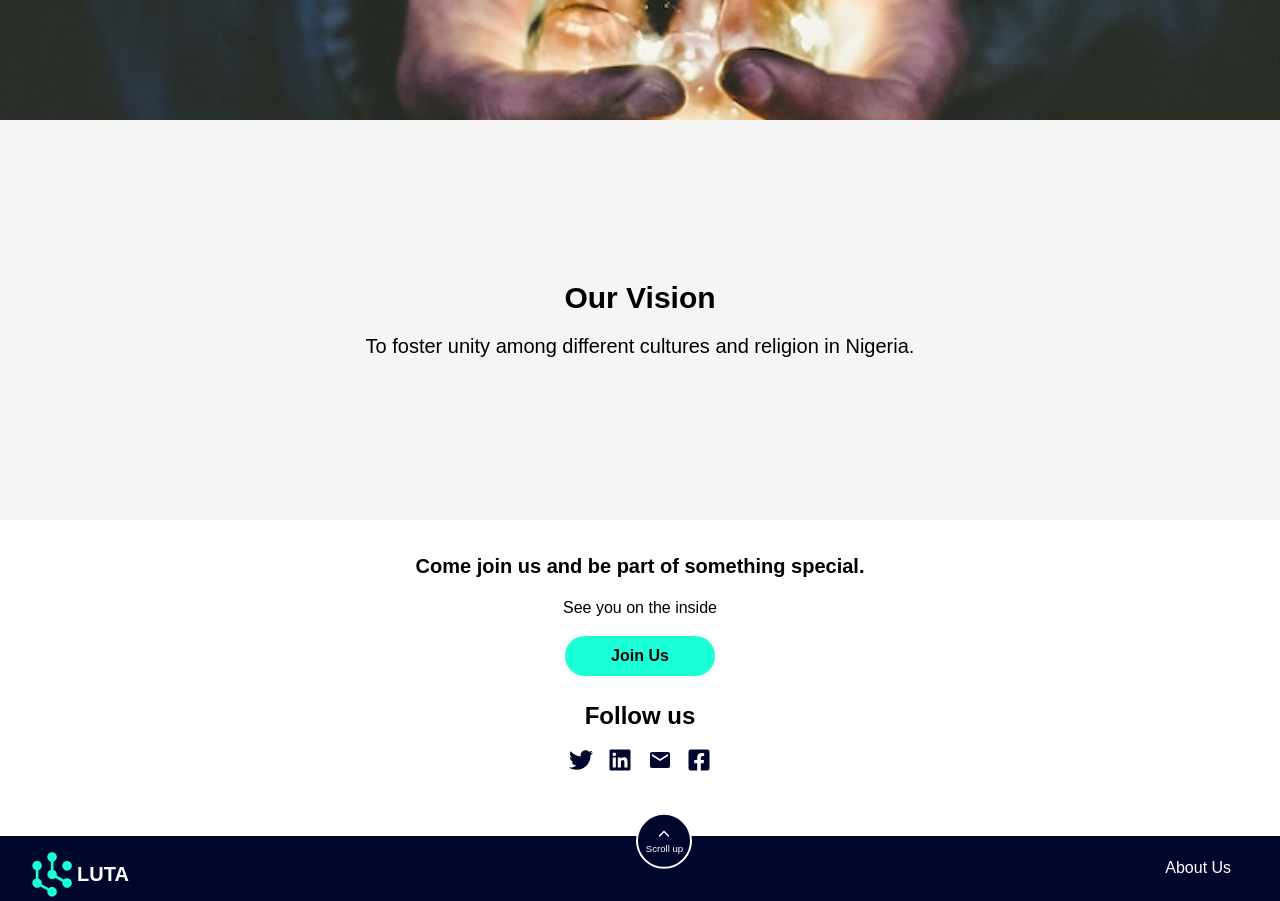
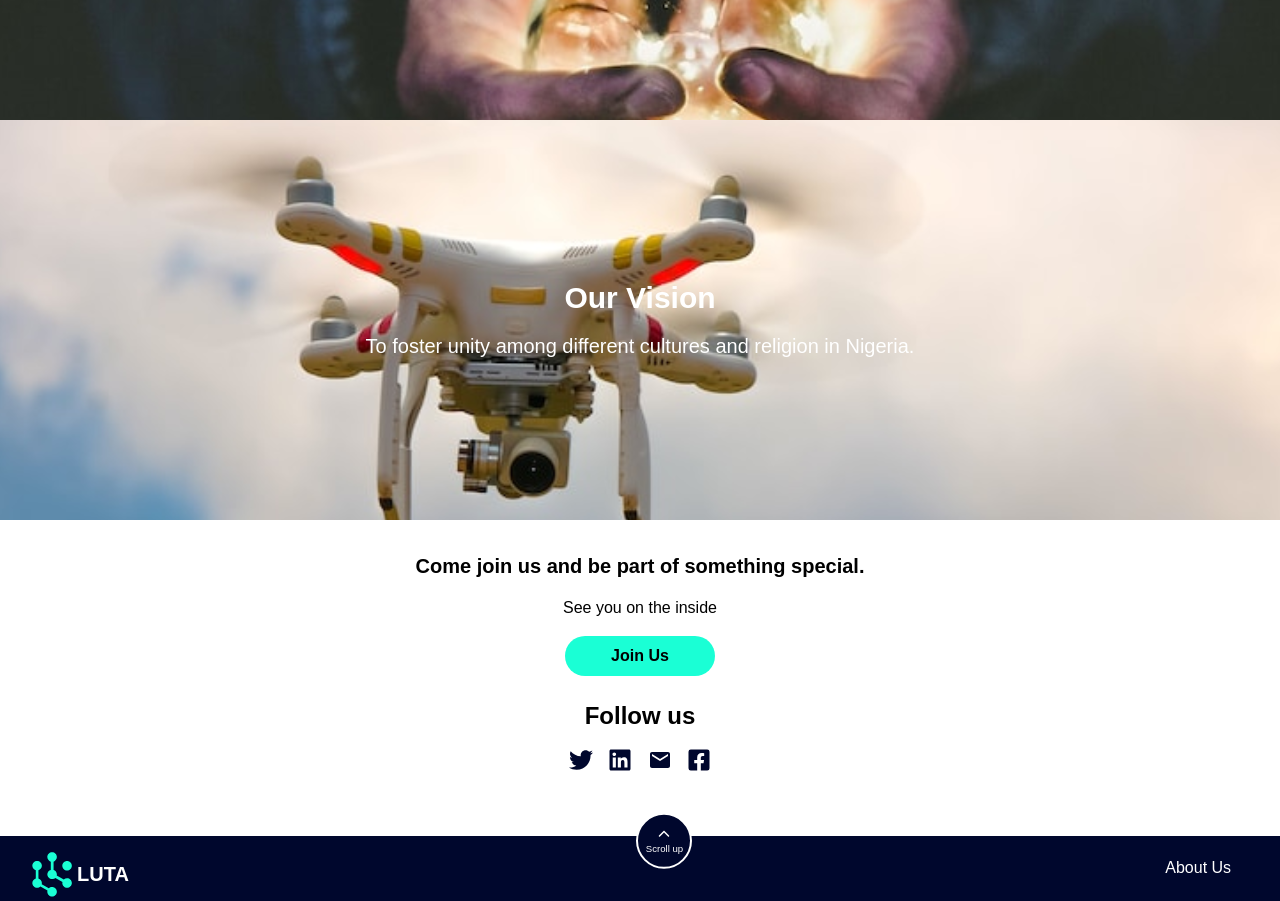
Before and after one commit to Luta-org/Luta, a Next.js app: page /about in a window 1280 px wide. Shown: the part 1320-2221 px from the top of the page. Built offline with nearby package versions, Linux system fonts and the light colour scheme; a web font is replaced by a local one.

Commit message:
add background image to vision frame

```diff
--- a/components/AboutPage/Vision.js
+++ b/components/AboutPage/Vision.js
@@ -2,12 +2,12 @@ import {
     Center,
     Heading,
     Text
-} from "@chakra-ui/react"
+} from "@chakra-ui/react";
+import styles from "styles/Section.module.css";
 
 const Vision = () => {
   return (
-    <Center sx={{
-        bg: '#F5F5F5',
+    <Center className={styles.vision} sx={{
         h: '50vh',
         display: 'flex',
         justifyContent: 'center',
@@ -15,7 +15,8 @@ const Vision = () => {
         flexDir: 'column',
         textAlign: 'center',
         py: 30,
-        px: 20
+        px: 20,
+        color: 'white'
     }}>
         <Heading className="text-2xl md:text-3xl font-bold mb-4">Our Vision</Heading>
         <Text className="maxW-[30rem] text-center text-md md:text-xl mx-4">To foster unity among different cultures and religion in Nigeria.</Text>
--- a/styles/Section.module.css
+++ b/styles/Section.module.css
@@ -11,6 +11,13 @@
 
 .mission {
     background-image: url(../public/images/Frame\ 608.svg);
+    background-repeat: no-repeat;
+    background-size: cover;
+    background-position: center;
+}
+
+.vision {
+    background-image: url(../public/images/Frame\ 609.svg);
     background-repeat: no-repeat;
     background-size: cover;
     background-position: center;
```
